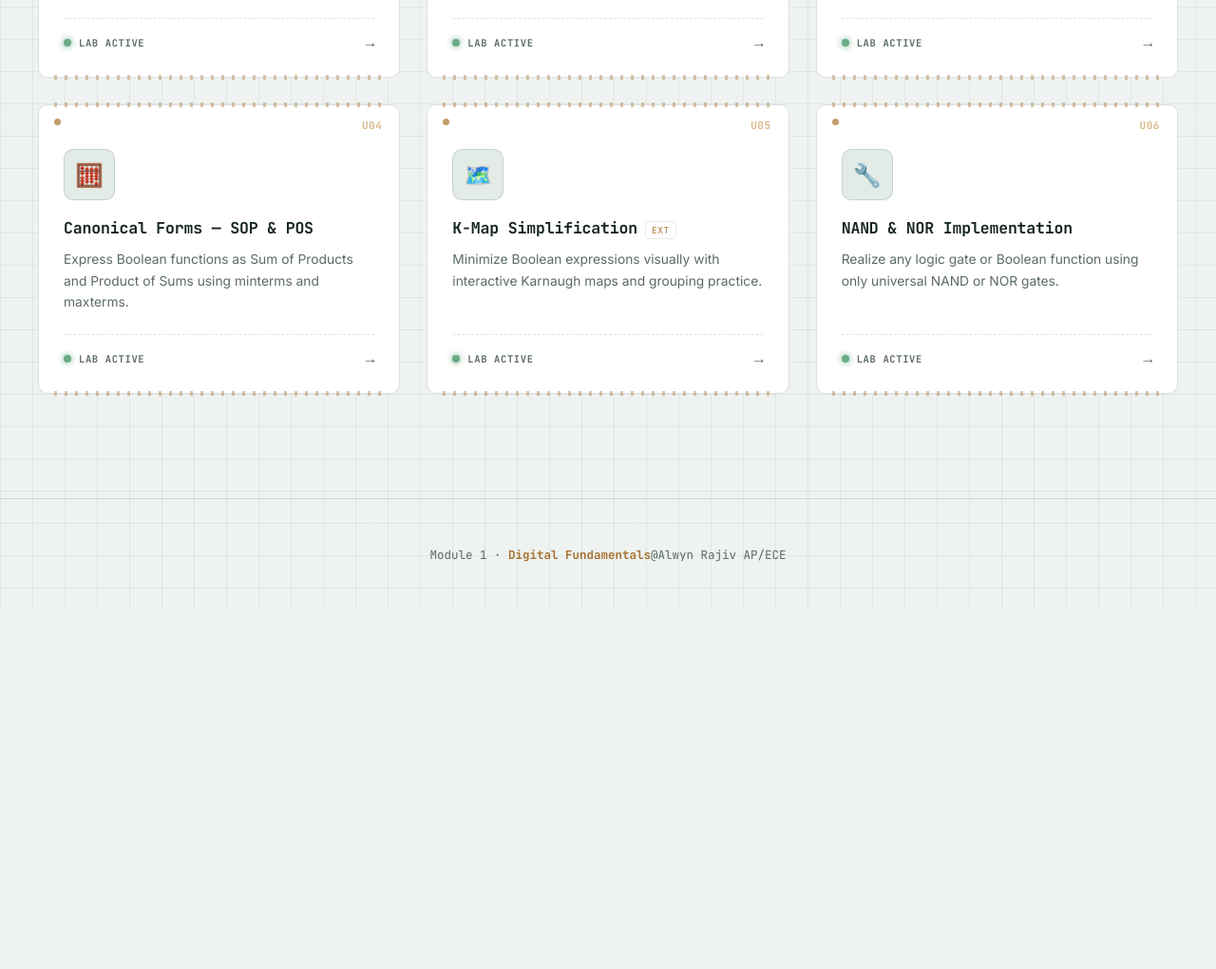
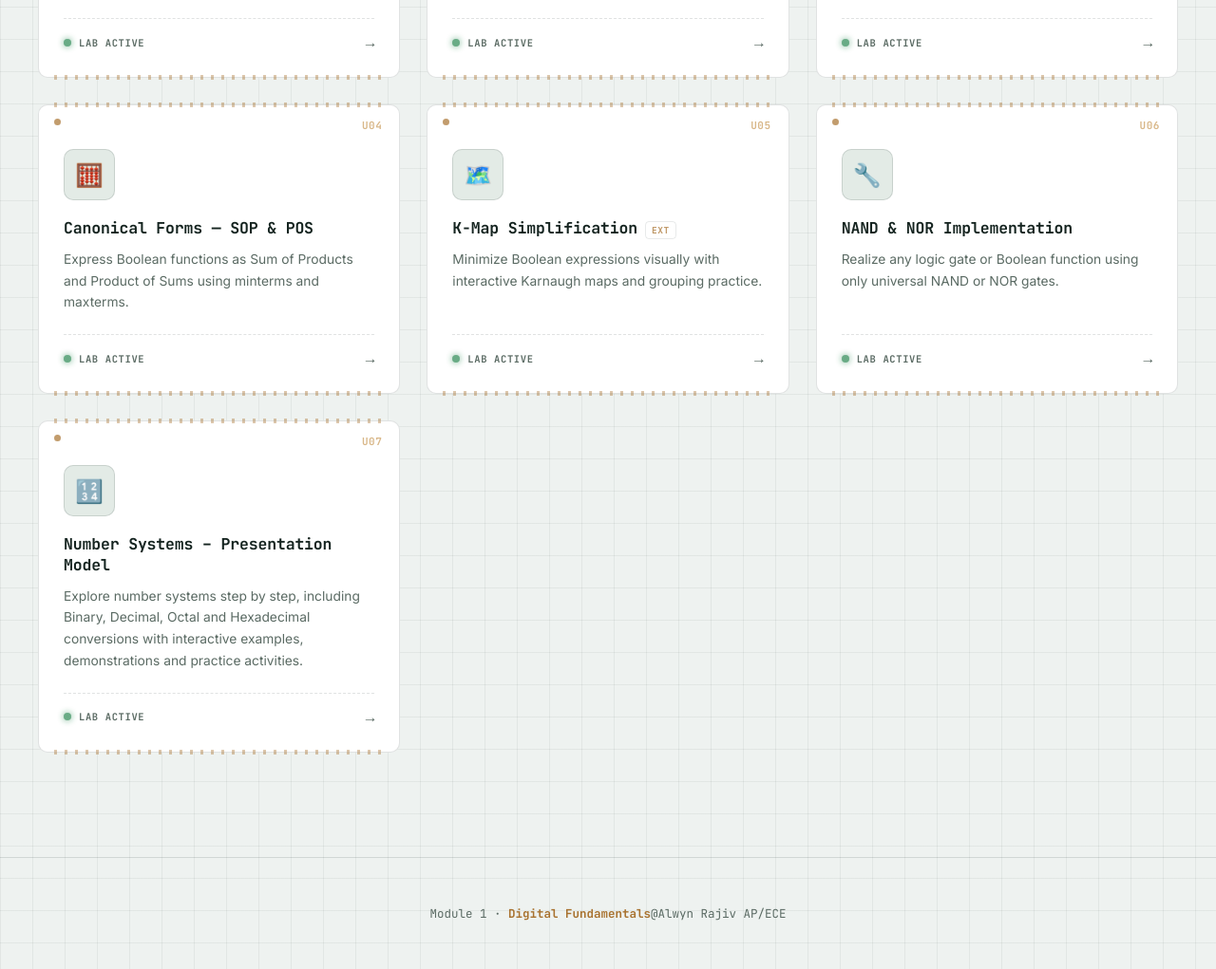
Before and after one commit to AlwynRajivS/Module-1_Digital-Fundamentals, a plain HTML site: page index.html in a window 1280 px wide. Shown: the part 1285-2306 px from the top of the page at 95% size. Before the commit the page ends 1928 px from the top, so only its background shows below. Drawn offline with Linux system fonts and the light colour scheme.

Commit message:
Update index.html

```diff
--- a/index.html
+++ b/index.html
@@ -522,7 +522,16 @@ const topics = [
   { icon:'∑', title:'Boolean Algebra, Theorems & Simplification', desc:'Apply Boolean laws and theorems to reduce logic expressions to their simplest form.', link:'booleantheorems.html', available:true, external:false },
   { icon:'🧮', title:'Canonical Forms — SOP & POS', desc:'Express Boolean functions as Sum of Products and Product of Sums using minterms and maxterms.', link:'canonical-pos-and-sop.html', available:true, external:false },
   { icon:'🗺️', title:'K-Map Simplification', desc:'Minimize Boolean expressions visually with interactive Karnaugh maps and grouping practice.', link:'https://alwynrajivs.github.io/K-Map-Learn-Assess/', available:true, external:true },
-  { icon:'🔧', title:'NAND & NOR Implementation', desc:'Realize any logic gate or Boolean function using only universal NAND or NOR gates.', link:'logic-lab.html', available:true, external:false }
+  { icon:'🔧', title:'NAND & NOR Implementation', desc:'Realize any logic gate or Boolean function using only universal NAND or NOR gates.', link:'logic-lab.html', available:true, external:false },
+ {
+    icon: '🔢',
+    title: 'Number Systems – Presentation Model',
+    desc: 'Explore number systems step by step, including Binary, Decimal, Octal and Hexadecimal conversions with interactive examples, demonstrations and practice activities.',
+    chips: ['Binary', 'Decimal', 'Octal', 'Hexadecimal'],
+    link: 'Number_Systems_Presentation.html',
+    available: true,
+    external: false
+}
 ];
 
 const grid = document.getElementById('grid');
```
